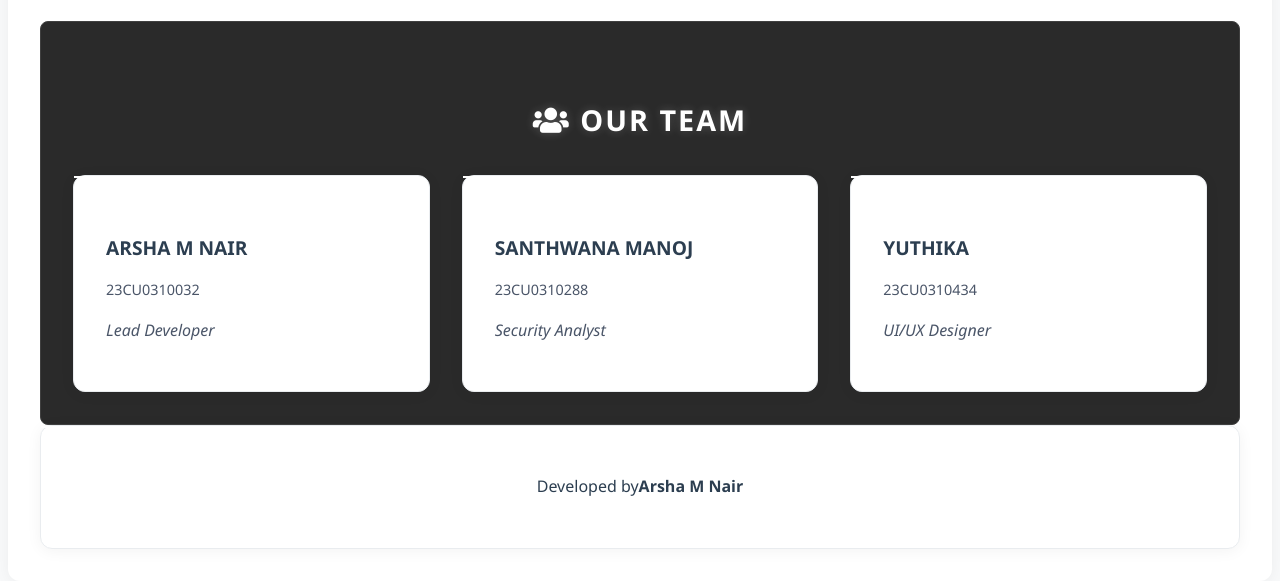
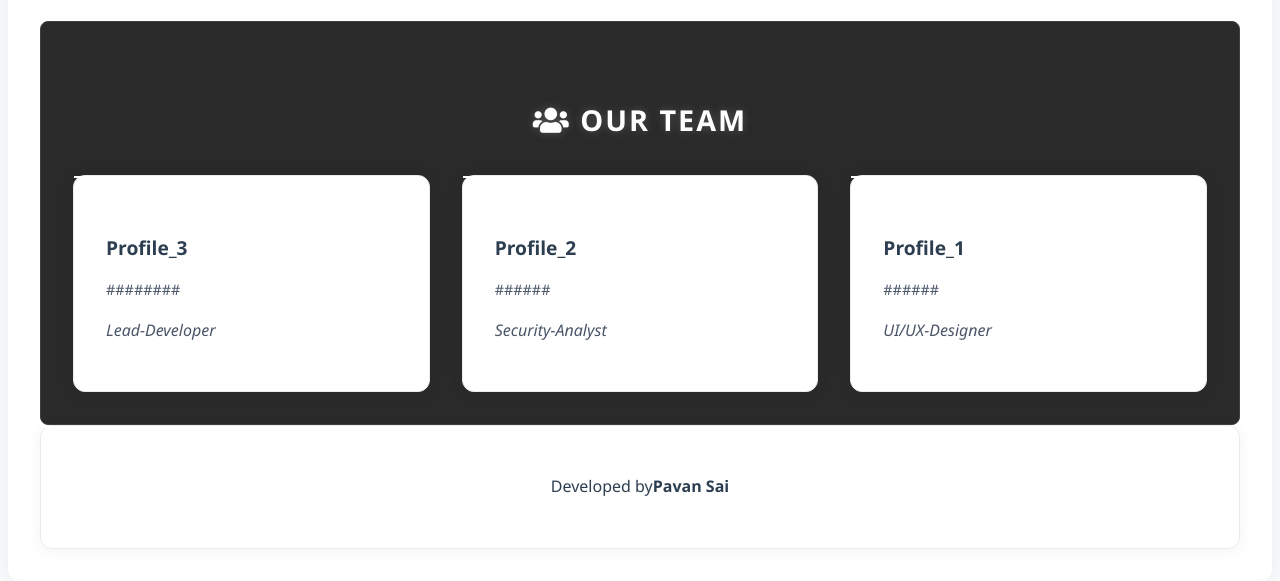
Before and after one commit to Pavan-Sai-H-V/CTI, a Flask app: page /about in a window 1280 px wide. Shown: the part 993-1574 px from the top of the page. Run offline with Flask 3, Linux system fonts and the light colour scheme.

Commit message:
updated_1

```diff
--- a/templates/about.html
+++ b/templates/about.html
@@ -60,30 +60,30 @@
             <div class="team-members">
                 <div class="team-member">
                     <div class="member-info">
-                        <h4>ARSHA M NAIR</h4>
-                        <p class="roll-number">23CU0310032</p>
-                        <p class="role">Lead Developer</p>
+                        <h4>Profile_3</h4>
+                        <p class="roll-number">########</p>
+                        <p class="role">Lead-Developer</p>
                     </div>
                 </div>
                 <div class="team-member">
                     <div class="member-info">
-                        <h4>SANTHWANA MANOJ</h4>
-                        <p class="roll-number">23CU0310288</p>
-                        <p class="role">Security Analyst</p>
+                        <h4>Profile_2</h4>
+                        <p class="roll-number">######</p>
+                        <p class="role">Security-Analyst</p>
                     </div>
                 </div>
                 <div class="team-member">
                     <div class="member-info">
-                        <h4>YUTHIKA</h4>
-                        <p class="roll-number">23CU0310434</p>
-                        <p class="role">UI/UX Designer</p>
+                        <h4>Profile_1</h4>
+                        <p class="roll-number">######</p>
+                        <p class="role">UI/UX-Designer</p>
                     </div>
                 </div>
             </div>
         </div>
 
         <div class="team-member">
-            <p class="developer-12">Developed by <strong>Arsha M Nair</strong></p>
+            <p class="developer-12">Developed by <strong>Pavan Sai</strong></p>
         </div>
     </div>
 
```
